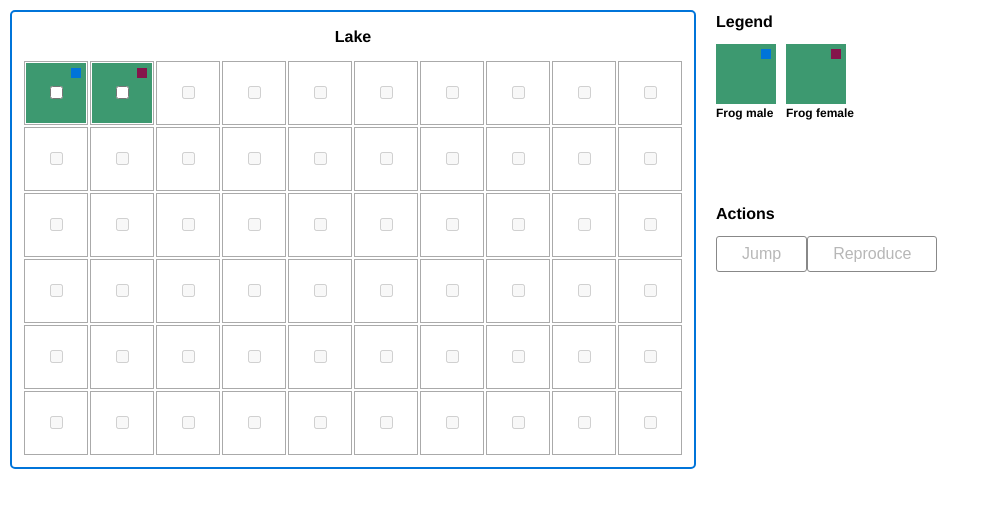
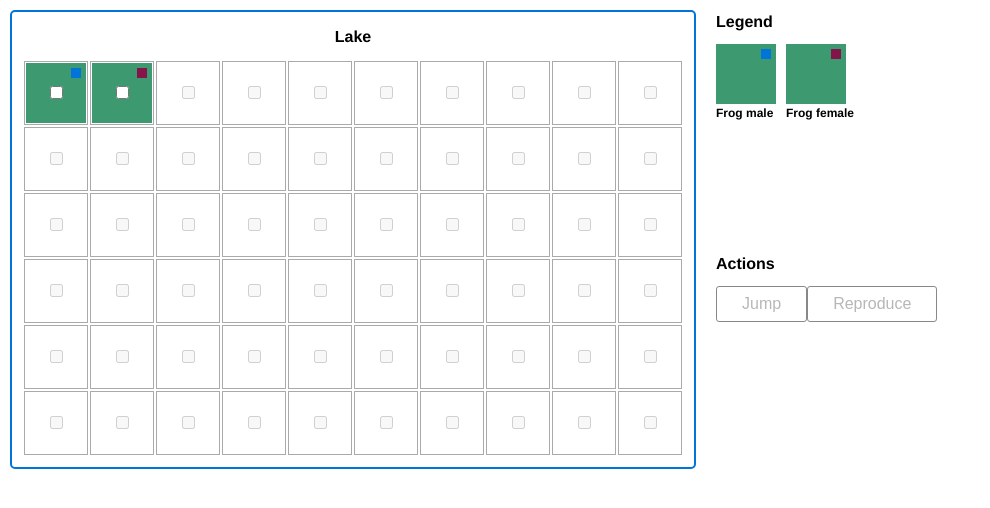
Before and after one commit to djrokita/frogs, a React (Create React App) app: page / in a window 1280 px wide. Shown: the top 508 px of the page, without its empty margins (0-990 px from the left). Built offline with nearby package versions, Linux system fonts and the light colour scheme.

Commit message:
Fixed reproduce action and added messages for user

```diff
--- a/src/App.css
+++ b/src/App.css
@@ -134,3 +134,10 @@ button {
 .jump_range {
 	background-color: #c5f7cc;
 }
+
+.legend-message {
+	height: 30px;
+	font-size: 20px;
+	color: red;
+	font-weight: 600;
+}
--- a/src/App.js
+++ b/src/App.js
@@ -74,16 +74,14 @@ class App extends Component {
     return frogInRange.length;
   }
 
-  searchForBabyFrogPlace(parent) {
-    if (parent.sex === 'frog female') {
-      return parent.reproduceFields.filter(field => {
-        let frogField = {};
+  searchForBabyFrogPlace({sex, reproduceFields}) {
+    if (sex === 'frog female') {
       this.state.frogs.forEach(frog => {
-          frogField = {row: frog.row, col: frog.col};
-          return frogField;
+        reproduceFields = reproduceFields.filter(field => {
+          return field.row !== frog.row || field.col !== frog.col;
+        })
       });
-        return field.row !== 1 || field.col !== 1;
-      });
+      return reproduceFields;
     }
   }
 
@@ -159,12 +157,14 @@ class App extends Component {
 
   frogReproduceSubmit = () => {
     if (this.state.action === 'reproduce') {
+      if (this.state.fieldsForBaby.length) {
         const babyField = setBabyField(this.state.fieldsForBaby);
         const { row, col } = this.state.fieldsForBaby[babyField];
         const babyFrog = {
           id: setBabyFrogId(this.state.frogs),
           row,
           col,
+          reproduceFields: [],
           sex: `frog ${setBabyFrogGender()}`
         };
         const frogs = [...this.state.frogs, babyFrog];
@@ -179,13 +179,29 @@ class App extends Component {
             rowMoveRange: [],
             colMoveRange: []
           },
-        action: null
+          action: null,
+          msg: ''
         });
+      }
+      else {
+        this.setState({
+          selectedField: {
+            row: null,
+            col: null
+          },
+          selectedFrogId: null,
+          moveableFields: {
+            rowMoveRange: [],
+            colMoveRange: []
+          },
+          action: null,
+          msg: 'No place for another baby :('}, );
+      }
     }
   }
 
   render() {
-    const { selectedField, moveableFields, action } = this.state;
+    const { selectedField, moveableFields, action, msg } = this.state;
     return (
       <Fragment>
         <Lake frogs={this.state.frogs}
@@ -194,7 +210,7 @@ class App extends Component {
               selectedField={selectedField}
               moveableFields={moveableFields}
               />
-        <Legend jump={this.frogsJumpSubmit} reproduce={this.frogReproduceSubmit} action={action} />
+        <Legend jump={this.frogsJumpSubmit} reproduce={this.frogReproduceSubmit} action={action} msg={msg}/>
       </Fragment>
     );
   }
--- a/src/components/Legend.js
+++ b/src/components/Legend.js
@@ -1,6 +1,6 @@
 import React from 'react'
 
-const Legend = ({jump, reproduce, action}) => {
+const Legend = ({jump, reproduce, action, msg}) => {
 
     return (
 		<div className="legend">
@@ -15,7 +15,7 @@ const Legend = ({jump, reproduce, action}) => {
 					<strong>Frog female</strong>
 				</li>
 			</ul>
-
+			<p className='legend-message'>{msg}</p>
 			<h3>Actions</h3>
 			<button type="button" id="jump" onClick={jump} disabled={action !== 'jump' ? true : false}>Jump</button>
 			<button type="button" id="reproduce" onClick={reproduce} disabled={action !== 'reproduce' ? true : false}>Reproduce</button>
```
Lines whose indentation alone changed are shown as unchanged.
